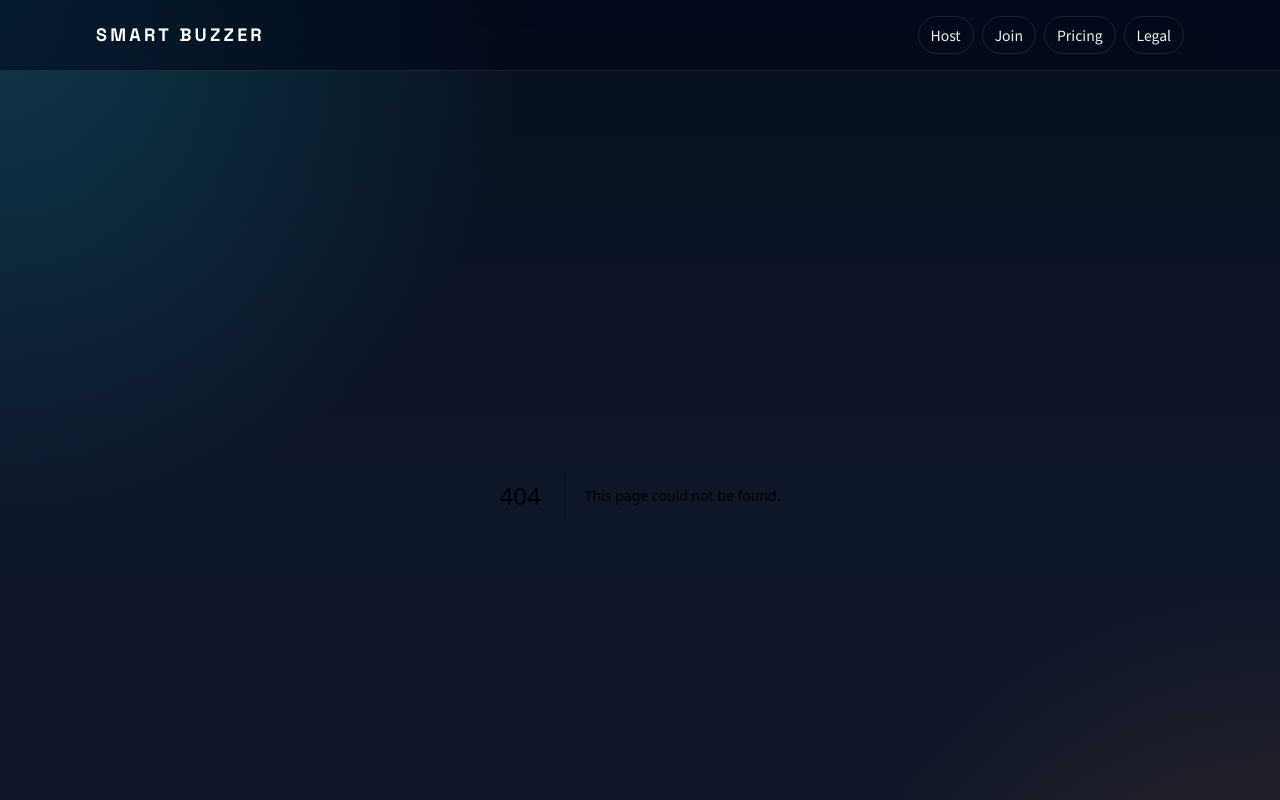
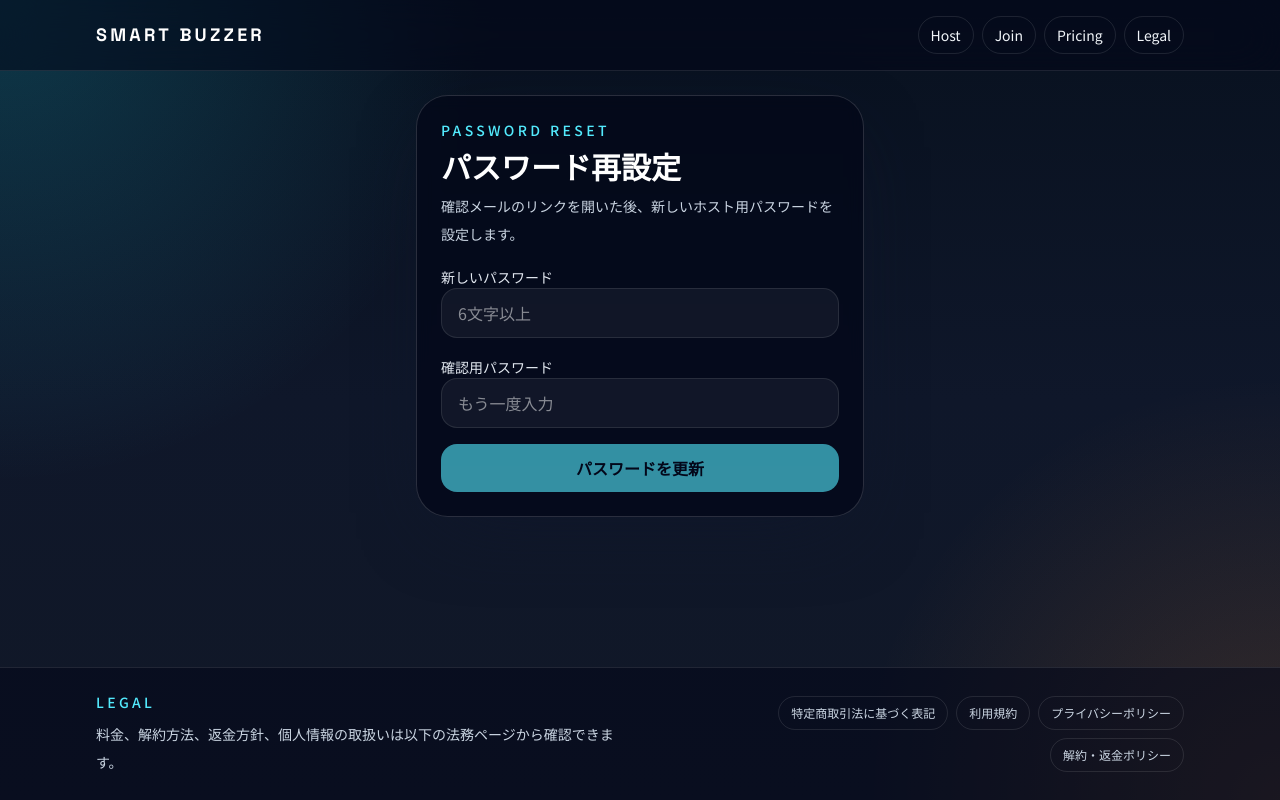
Before and after one commit to chop0522/smart-buzzer, a Next.js app: page /auth/reset-password in a window 1280 px wide. Before the commit this address had no page. Shown: the top 800 px of the page. Built offline with nearby package versions, Linux system fonts and the light colour scheme.

Commit message:
feat: add host password reset flow

```diff
--- a/app/api/auth/host-login/route.ts
+++ b/app/api/auth/host-login/route.ts
@@ -14,24 +14,46 @@ export async function POST(request: Request) {
     displayName?: string;
     password?: string;
     demo?: boolean;
-    intent?: "sign-in" | "sign-up";
+    intent?: "sign-in" | "sign-up" | "reset-password";
   };
 
   if (isSupabaseConfigured()) {
     const supabase = await createClient();
+    const email = body.email?.trim().toLowerCase() ?? "";
 
-    if (!body.email || !body.password) {
+    if (!email) {
+      return jsonError("メールアドレスを入力してください。");
+    }
+
+    if (body.intent === "reset-password") {
+      const { error } = await supabase.auth.resetPasswordForEmail(email, {
+        redirectTo: new URL(
+          "/auth/callback?next=/auth/reset-password",
+          publicEnv.appUrl,
+        ).toString(),
+      });
+
+      if (error) {
+        return jsonError(error.message, 400);
+      }
+
+      return jsonOk({
+        passwordResetEmailSent: true,
+      });
+    }
+
+    if (!body.password) {
       return jsonError("メールアドレスとパスワードを入力してください。");
     }
 
     if (body.intent === "sign-up") {
       const { data, error } = await supabase.auth.signUp({
-        email: body.email,
+        email,
         password: body.password,
         options: {
           emailRedirectTo: new URL("/auth/callback", publicEnv.appUrl).toString(),
           data: {
-            display_name: body.displayName?.trim() || body.email.split("@")[0],
+            display_name: body.displayName?.trim() || email.split("@")[0],
           },
         },
       });
@@ -47,7 +69,7 @@ export async function POST(request: Request) {
     }
 
     const { data, error } = await supabase.auth.signInWithPassword({
-      email: body.email,
+      email,
       password: body.password,
     });
 
--- /dev/null
+++ b/app/api/auth/password/route.ts
@@ -0,0 +1,40 @@
+import { isSupabaseConfigured } from "@/lib/env";
+import { jsonError, jsonOk } from "@/lib/http";
+import { createClient } from "@/lib/supabase/server";
+
+export async function POST(request: Request) {
+  if (!isSupabaseConfigured()) {
+    return jsonError("Supabase Auth が設定されていません。", 503);
+  }
+
+  const body = (await request.json().catch(() => ({}))) as {
+    password?: string;
+  };
+
+  const password = body.password?.trim() ?? "";
+
+  if (password.length < 6) {
+    return jsonError("パスワードは6文字以上で入力してください。");
+  }
+
+  const supabase = await createClient();
+  const {
+    data: { user },
+    error: userError,
+  } = await supabase.auth.getUser();
+
+  if (userError || !user) {
+    return jsonError(
+      "パスワード再設定リンクの有効期限が切れています。もう一度リセットメールを送信してください。",
+      401,
+    );
+  }
+
+  const { error } = await supabase.auth.updateUser({ password });
+
+  if (error) {
+    return jsonError(error.message, 400);
+  }
+
+  return jsonOk({ passwordUpdated: true });
+}
--- a/app/auth/callback/route.ts
+++ b/app/auth/callback/route.ts
@@ -5,7 +5,11 @@ import { createClient } from "@/lib/supabase/server";
 export async function GET(request: Request) {
   const url = new URL(request.url);
   const code = url.searchParams.get("code");
-  const next = url.searchParams.get("next") ?? "/host";
+  const nextParam = url.searchParams.get("next");
+  const next =
+    nextParam?.startsWith("/") && !nextParam.startsWith("//")
+      ? nextParam
+      : "/host";
 
   if (code) {
     const supabase = await createClient();
--- /dev/null
+++ b/app/auth/reset-password/page.tsx
@@ -0,0 +1,5 @@
+import { HostPasswordResetCard } from "@/components/host/host-password-reset-card";
+
+export default function ResetPasswordPage() {
+  return <HostPasswordResetCard />;
+}
--- a/components/host/host-login-card.tsx
+++ b/components/host/host-login-card.tsx
@@ -6,7 +6,11 @@ import { fetchJson } from "@/lib/fetch-json";
 const authModes = [
   { value: "sign-in", label: "ログイン" },
   { value: "sign-up", label: "無料登録" },
+  { value: "reset-password", label: "再設定" },
 ] as const;
+
+type AuthMode = (typeof authModes)[number]["value"];
+type MessageTone = "info" | "error";
 
 export function HostLoginCard({
   demoAvailable,
@@ -15,11 +19,12 @@ export function HostLoginCard({
   demoAvailable: boolean;
   useSupabaseAuth?: boolean;
 }) {
-  const [mode, setMode] = useState<"sign-in" | "sign-up">("sign-in");
+  const [mode, setMode] = useState<AuthMode>("sign-in");
   const [email, setEmail] = useState("");
   const [displayName, setDisplayName] = useState("");
   const [password, setPassword] = useState("");
   const [message, setMessage] = useState<string | null>(null);
+  const [messageTone, setMessageTone] = useState<MessageTone>("info");
   const [isPending, startTransition] = useTransition();
 
   const login = (
@@ -28,20 +33,30 @@ export function HostLoginCard({
       password?: string;
       displayName?: string;
       demo?: boolean;
-      intent?: "sign-in" | "sign-up";
+      intent?: AuthMode;
     },
     successMessage?: string,
   ) => {
     startTransition(async () => {
       try {
         const response = await fetchJson<{
+          passwordResetEmailSent?: boolean;
           requiresEmailConfirmation?: boolean;
         }>("/api/auth/host-login", {
           method: "POST",
           body: JSON.stringify(payload),
         });
 
+        if (response.passwordResetEmailSent) {
+          setMessageTone("info");
+          setMessage(
+            "パスワード再設定メールを送信しました。登録済みメールアドレスの場合は、届いたリンクから新しいパスワードを設定してください。",
+          );
+          return;
+        }
+
         if (response.requiresEmailConfirmation) {
+          setMessageTone("info");
           setMessage(
             successMessage ??
               "確認メールを送信しました。メールを確認してからログインしてください。",
@@ -51,16 +66,18 @@ export function HostLoginCard({
 
         window.location.reload();
       } catch (error) {
+        setMessageTone("error");
         setMessage(error instanceof Error ? error.message : "ログインに失敗しました。");
       }
     });
   };
 
   const isSignUp = useSupabaseAuth && mode === "sign-up";
+  const isPasswordReset = useSupabaseAuth && mode === "reset-password";
   const isPrimaryDisabled =
     isPending ||
-    password.trim().length === 0 ||
     (useSupabaseAuth && email.trim().length === 0) ||
+    (!isPasswordReset && password.trim().length === 0) ||
     (isSignUp && password.trim().length < 6);
 
   return (
@@ -70,17 +87,23 @@ export function HostLoginCard({
           Host
         </p>
         <h1 className="text-3xl font-semibold text-white">
-          {isSignUp ? "無料でホスト登録" : "ホストログイン"}
+          {isPasswordReset
+            ? "パスワード再設定"
+            : isSignUp
+              ? "無料でホスト登録"
+              : "ホストログイン"}
         </h1>
         <p className="text-sm leading-7 text-slate-300">
-          {useSupabaseAuth
+          {isPasswordReset
+            ? "登録済みメールアドレスに再設定リンクを送ります。届いたメールから新しいパスワードを設定してください。"
+            : useSupabaseAuth
             ? "ホストはメールアドレスで管理画面に入ります。参加者は登録不要のゲスト参加です。"
             : "参加者はゲスト参加です。ホストはサーバー側で検証されるセッションを取得してから、ルーム作成とラウンド操作を行います。"}
         </p>
       </div>
 
       {useSupabaseAuth ? (
-        <div className="grid grid-cols-2 rounded-2xl border border-white/10 bg-white/5 p-1">
+        <div className="grid grid-cols-3 rounded-2xl border border-white/10 bg-white/5 p-1">
           {authModes.map(({ value, label }) => (
             <button
               key={value}
@@ -88,6 +111,7 @@ export function HostLoginCard({
               onClick={() => {
                 setMode(value);
                 setMessage(null);
+                setMessageTone("info");
               }}
               className={`rounded-xl px-3 py-2 text-sm font-semibold transition ${
                 mode === value
@@ -125,6 +149,7 @@ export function HostLoginCard({
               />
             </label>
           ) : null}
+          {!isPasswordReset ? (
             <label className="space-y-2">
               <span className="text-sm text-slate-200">パスワード</span>
               <input
@@ -135,9 +160,14 @@ export function HostLoginCard({
                 className="w-full rounded-2xl border border-white/10 bg-white/5 px-4 py-3 text-base text-white outline-none transition focus:border-cyan-300 focus:bg-white/10"
               />
             </label>
+          ) : null}
           {isSignUp ? (
             <p className="rounded-2xl border border-cyan-300/20 bg-cyan-300/10 px-4 py-3 text-sm leading-6 text-cyan-50">
               登録直後は Free プランです。4人までのルームを作成できます。
+            </p>
+          ) : isPasswordReset ? (
+            <p className="rounded-2xl border border-cyan-300/20 bg-cyan-300/10 px-4 py-3 text-sm leading-6 text-cyan-50">
+              登録済みかどうかは画面上では表示しません。メールが届かない場合は、迷惑メールとSupabaseのメール設定を確認してください。
             </p>
           ) : null}
         </>
@@ -161,17 +191,19 @@ export function HostLoginCard({
           login(
             {
               email,
-              password,
+              password: isPasswordReset ? undefined : password,
               displayName,
-              intent: isSignUp ? "sign-up" : "sign-in",
+              intent: mode,
             },
-            "ホストアカウントを作成しました。確認メールが有効な場合は承認後にログインしてください。",
+            "登録リクエストを受け付けました。メールが届いた場合は確認リンクを開いてください。既に登録済みの場合はログイン、またはパスワード再設定を利用してください。",
           )
         }
         className="rounded-2xl bg-cyan-300 px-4 py-3 text-base font-semibold text-slate-950 transition hover:bg-cyan-200 disabled:cursor-not-allowed disabled:opacity-60"
       >
         {isPending
           ? "送信中..."
+          : isPasswordReset
+            ? "再設定メールを送る"
             : isSignUp
             ? "無料でホスト登録"
             : "ホストとして入る"}
@@ -189,7 +221,13 @@ export function HostLoginCard({
       ) : null}
 
       {message ? (
-        <p className="rounded-2xl border border-rose-400/20 bg-rose-400/10 px-4 py-3 text-sm text-rose-100">
+        <p
+          className={`rounded-2xl border px-4 py-3 text-sm ${
+            messageTone === "info"
+              ? "border-cyan-300/20 bg-cyan-300/10 text-cyan-50"
+              : "border-rose-400/20 bg-rose-400/10 text-rose-100"
+          }`}
+        >
           {message}
         </p>
       ) : null}
--- /dev/null
+++ b/components/host/host-password-reset-card.tsx
@@ -0,0 +1,112 @@
+"use client";
+
+import Link from "next/link";
+import { useState, useTransition } from "react";
+import { fetchJson } from "@/lib/fetch-json";
+
+export function HostPasswordResetCard() {
+  const [password, setPassword] = useState("");
+  const [confirmation, setConfirmation] = useState("");
+  const [message, setMessage] = useState<string | null>(null);
+  const [isComplete, setIsComplete] = useState(false);
+  const [isPending, startTransition] = useTransition();
+
+  const isDisabled =
+    isPending ||
+    password.trim().length < 6 ||
+    password !== confirmation;
+
+  const updatePassword = () => {
+    setMessage(null);
+
+    startTransition(async () => {
+      try {
+        await fetchJson("/api/auth/password", {
+          method: "POST",
+          body: JSON.stringify({ password }),
+        });
+        setIsComplete(true);
+        setPassword("");
+        setConfirmation("");
+        setMessage("パスワードを更新しました。新しいパスワードでログインできます。");
+      } catch (error) {
+        setMessage(
+          error instanceof Error
+            ? error.message
+            : "パスワードの更新に失敗しました。",
+        );
+      }
+    });
+  };
+
+  return (
+    <section className="mx-auto flex w-full max-w-md flex-col gap-4 rounded-[2rem] border border-white/15 bg-slate-950/70 p-6 shadow-[0_24px_80px_-28px_rgba(15,23,42,0.8)] backdrop-blur">
+      <div className="space-y-2">
+        <p className="text-sm font-medium uppercase tracking-[0.24em] text-cyan-300">
+          Password Reset
+        </p>
+        <h1 className="text-3xl font-semibold text-white">パスワード再設定</h1>
+        <p className="text-sm leading-7 text-slate-300">
+          確認メールのリンクを開いた後、新しいホスト用パスワードを設定します。
+        </p>
+      </div>
+
+      {!isComplete ? (
+        <>
+          <label className="space-y-2">
+            <span className="text-sm text-slate-200">新しいパスワード</span>
+            <input
+              value={password}
+              onChange={(event) => setPassword(event.target.value)}
+              type="password"
+              placeholder="6文字以上"
+              className="w-full rounded-2xl border border-white/10 bg-white/5 px-4 py-3 text-base text-white outline-none transition focus:border-cyan-300 focus:bg-white/10"
+            />
+          </label>
+          <label className="space-y-2">
+            <span className="text-sm text-slate-200">確認用パスワード</span>
+            <input
+              value={confirmation}
+              onChange={(event) => setConfirmation(event.target.value)}
+              type="password"
+              placeholder="もう一度入力"
+              className="w-full rounded-2xl border border-white/10 bg-white/5 px-4 py-3 text-base text-white outline-none transition focus:border-cyan-300 focus:bg-white/10"
+            />
+          </label>
+          {password && confirmation && password !== confirmation ? (
+            <p className="text-sm text-rose-200">
+              確認用パスワードが一致していません。
+            </p>
+          ) : null}
+          <button
+            type="button"
+            disabled={isDisabled}
+            onClick={updatePassword}
+            className="rounded-2xl bg-cyan-300 px-4 py-3 text-base font-semibold text-slate-950 transition hover:bg-cyan-200 disabled:cursor-not-allowed disabled:opacity-60"
+          >
+            {isPending ? "更新中..." : "パスワードを更新"}
+          </button>
+        </>
+      ) : (
+        <Link
+          href="/host"
+          className="rounded-2xl bg-cyan-300 px-4 py-3 text-center text-base font-semibold text-slate-950 transition hover:bg-cyan-200"
+        >
+          ホストログインへ戻る
+        </Link>
+      )}
+
+      {message ? (
+        <p
+          className={`rounded-2xl border px-4 py-3 text-sm ${
+            isComplete
+              ? "border-cyan-300/20 bg-cyan-300/10 text-cyan-50"
+              : "border-rose-400/20 bg-rose-400/10 text-rose-100"
+          }`}
+        >
+          {message}
+        </p>
+      ) : null}
+    </section>
+  );
+}
```
Lines whose indentation alone changed are shown as unchanged.
